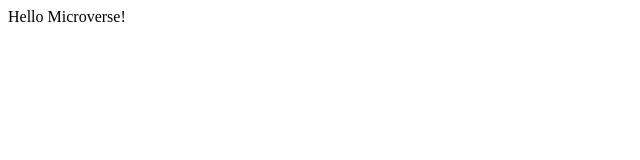
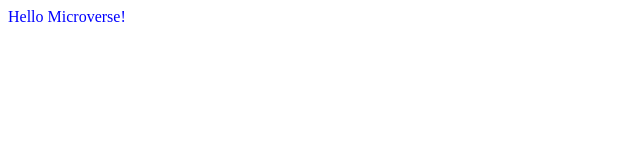
Before and after one commit to elassis/module1-hello-microverse, a website: page index.html in a window 1280 px wide. Shown: the whole page, without its empty margins (0-640 px from the left). Drawn offline with Linux system fonts and the light colour scheme.

Commit message:
add my-header class to header

```diff
--- a/index.html
+++ b/index.html
@@ -8,6 +8,6 @@
     <!--<script src='main.js'></script>-->
 </head>
 <body>
-    <header>Hello Microverse!</header>
+    <header class="my-header">Hello Microverse!</header>
 </body>
 </html>
```
